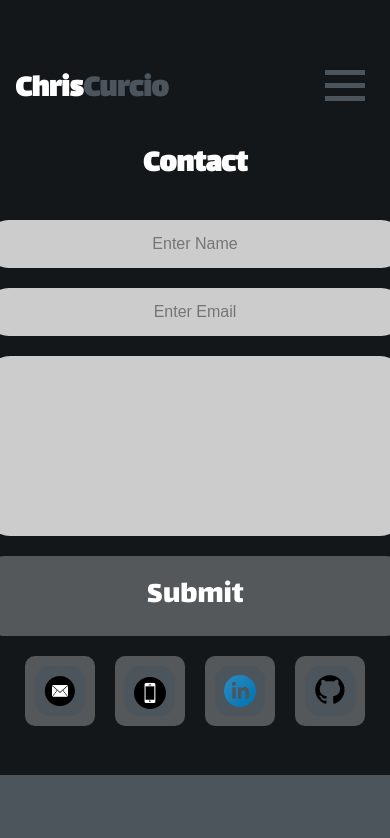
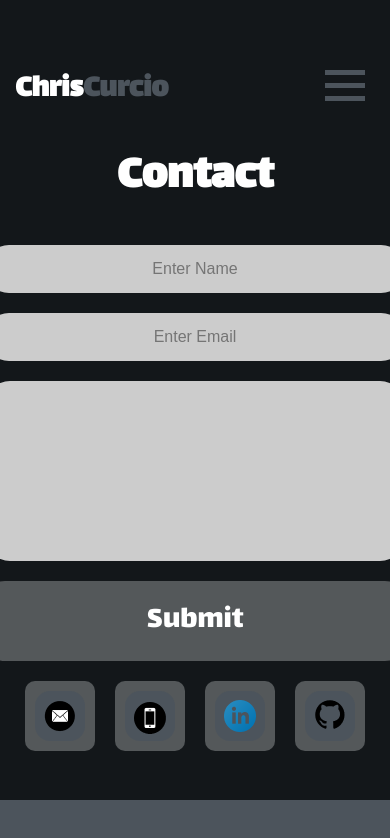
Before and after one commit to Curcio09/Portfolio, a React (Create React App) app: page /contact in a window 390 px wide. Shown: the top 838 px of the page. Built offline with nearby package versions, Linux system fonts and the light colour scheme.

Commit message:
Contact Mobile styles and links

```diff
--- a/src/About.css
+++ b/src/About.css
@@ -29,7 +29,7 @@
 
 h2 {
   font-family: 'Lalezar', sans-serif;
-  font-size: 32px;
+  font-size: 48px;
   margin-bottom: 20px;
   text-align: center;
 }
--- a/src/Contact.css
+++ b/src/Contact.css
@@ -10,7 +10,7 @@
 
 .contact-container h2 {
   font-family: 'Lalezar', sans-serif;
-  font-size: 32px;
+  font-size: 48px;
   color: white;
   margin-top: 20px;
   margin-bottom: 30px;
--- a/src/Contact.js
+++ b/src/Contact.js
@@ -12,14 +12,22 @@ function Contact() {
       <form className="contact-form">
         <input type="text" placeholder="Enter Name" className="contact-input" />
         <input type="email" placeholder="Enter Email" className="contact-input" />
-        <textarea className="contact-message"></textarea> {}
+        <textarea className="contact-message"></textarea>
         <button type="submit" className="contact-submit">Submit</button>
       </form>
       <div className="social-icons">
-        <a href="#email"><img src={EmailIcon} alt="Email Icon" /></a>
-        <a href="#phone"><img src={MobileIcon} alt="Phone Icon" /></a>
-        <a href="#linkedin"><img src={LinkedInIcon} alt="LinkedIn Icon" /></a>
-        <a href="#github"><img src={GithubIcon} alt="GitHub Icon" /></a>
+        <a href="mailto:christopherjamescurcio@gmail.com">
+          <img src={EmailIcon} alt="Email Icon" />
+        </a>
+        <a href="tel:+15853751063">
+          <img src={MobileIcon} alt="Phone Icon" />
+        </a>
+        <a href="https://www.linkedin.com/in/chris-curcio-57a415213/" target="_blank" rel="noopener noreferrer">
+          <img src={LinkedInIcon} alt="LinkedIn Icon" />
+        </a>
+        <a href="https://github.com/Curcio09?tab=repositories" target="_blank" rel="noopener noreferrer">
+          <img src={GithubIcon} alt="GitHub Icon" />
+        </a>
       </div>
     </div>
   );
--- /dev/null
+++ b/src/ContactMobile.css
@@ -0,0 +1,87 @@
+/* Mobile-specific styles for the Contact component */
+@media screen and (max-width: 768px) {
+
+    /* General container styling for mobile */
+    .contact-container {
+      display: flex;
+      flex-direction: column;
+      align-items: center;
+      justify-content: center;
+      padding-bottom: 20px;
+      background-color: #4C545C; /* Updated background color for mobile */
+    }
+
+    .contact-container h2 {
+      font-family: 'Lalezar', sans-serif;
+      font-size: 48px; /* Slightly smaller font for mobile */
+      color: white;
+      margin-top: 40px;
+      margin-bottom: 10px;
+    }
+
+    /* Form styling for mobile */
+    .contact-form {
+      display: flex;
+      flex-direction: column;
+      align-items: center;
+      width: 100%;
+      max-width: 300px; /* Narrower width for mobile */
+    }
+
+    .contact-input, .contact-message {
+      width: 100%;
+      padding: 12px; /* Reduced padding for mobile */
+      margin-bottom: 15px;
+      background-color: #ccc;
+      border: none;
+      border-radius: 20px; /* Slightly smaller border radius for mobile */
+      font-size: 14px; /* Smaller font size for mobile */
+      color: #000;
+      text-align: center; /* Center text in the input fields */
+    }
+
+    .contact-message {
+      height: 120px; /* Reduced height for the message field on mobile */
+      resize: none;
+      text-align: left; /* Keep text in the message field left-aligned */
+    }
+
+    /* Placeholder text centering */
+    .contact-input::placeholder {
+      text-align: center;
+    }
+
+    .contact-submit {
+      width: 100%; /* Full width for the submit button on mobile */
+      padding: 12px;
+      background-color: #13171A;
+      color: white;
+      border: none;
+      border-radius: 20px; /* Slightly smaller border radius for mobile */
+      font-family: 'Lalezar', sans-serif;
+      font-size: 24px; /* Smaller font size for mobile */
+      cursor: pointer;
+      margin-top: 10px;
+      margin-bottom: 20px;
+      transition: transform 0.3s ease;
+    }
+
+    .contact-submit:hover {
+      transform: scale(1.05);
+    }
+
+    /* Social Icons */
+    .social-icons {
+      display: flex;
+      justify-content: center;
+      gap: 15px; /* Smaller gap for mobile */
+    }
+
+    .social-icons a img {
+      width: 40px; /* Smaller icons for mobile */
+      height: 40px;
+      background-color: #54585A;
+      border-radius: 8px; /* Slightly smaller border radius for mobile */
+      padding: 8px;
+    }
+  }
--- a/src/Projects.css
+++ b/src/Projects.css
@@ -11,7 +11,7 @@
 
 .projects-container h2 {
     font-family: 'Lalezar', sans-serif;
-    font-size: 32px;
+    font-size: 48px;
     margin-bottom: 40px;
     text-align: center;
 }
```
